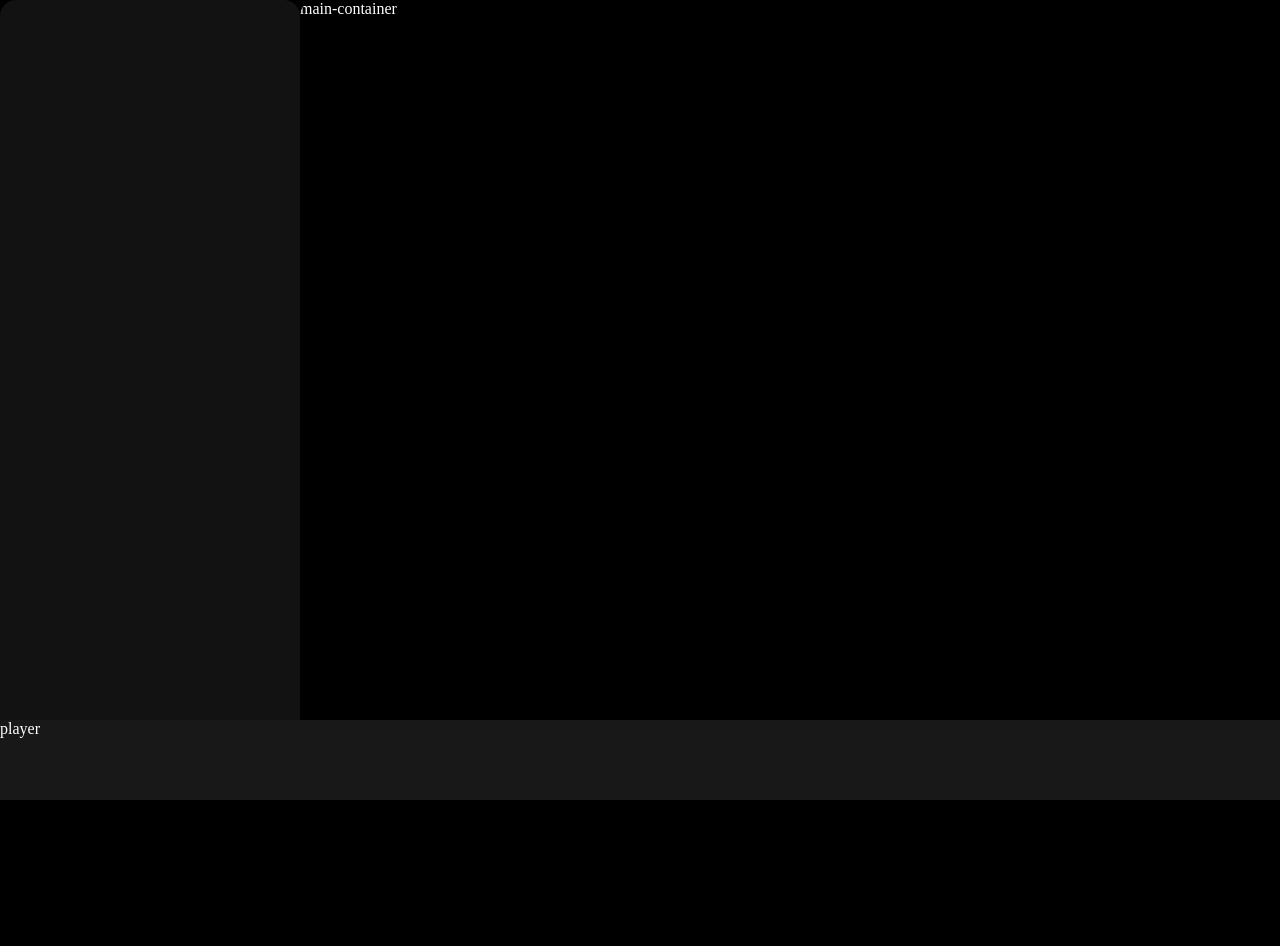
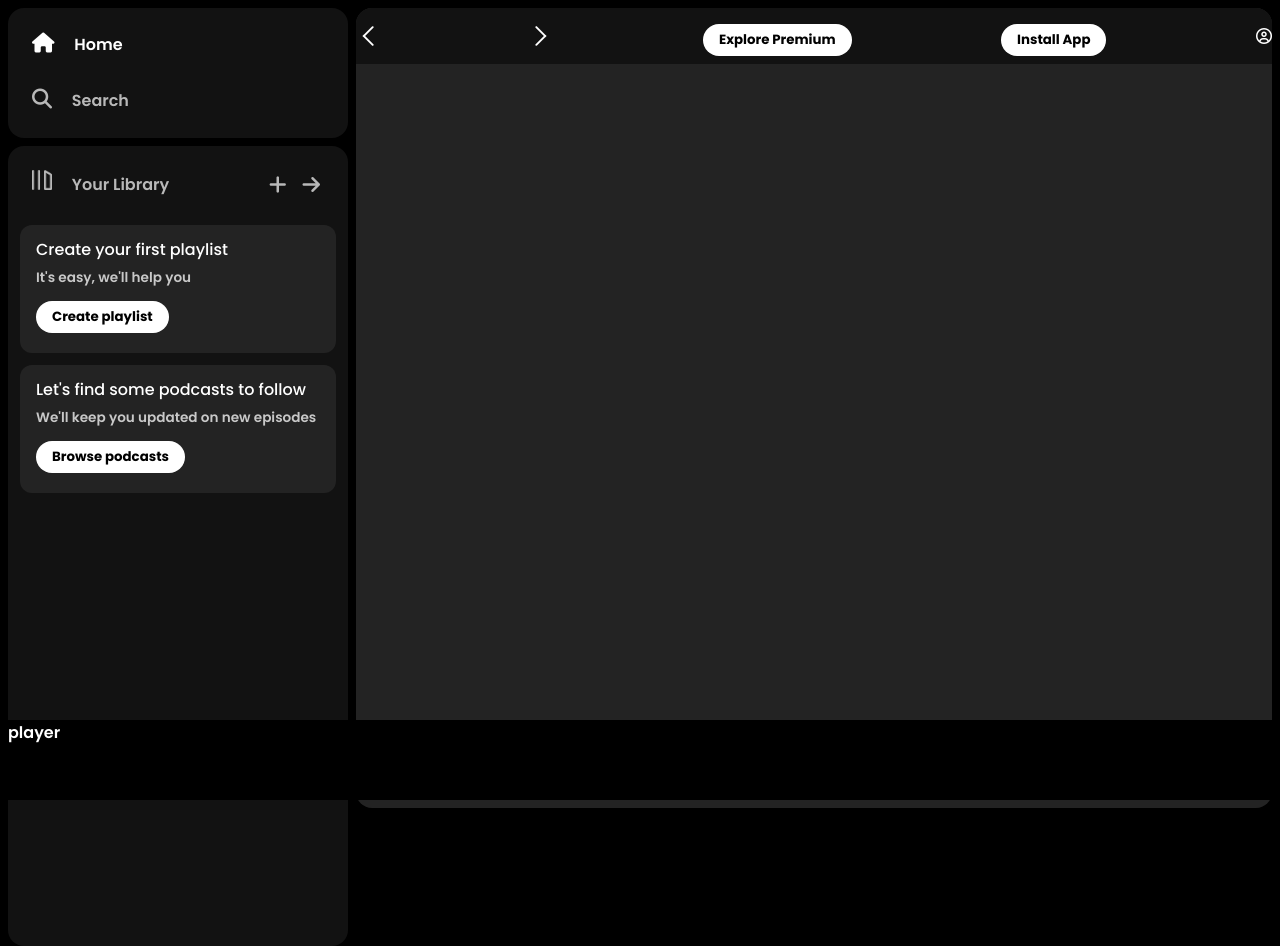
Before and after one commit to cn-gourav/Cn-Spotify, a plain HTML site: page index.html in a window 1280 px wide. Before the commit the page ends 800 px from the top, so only its background shows below. Drawn offline with Linux system fonts and the light colour scheme.

Commit message:
Add sidebar

```diff
--- a/index.html
+++ b/index.html
@@ -1,18 +1,77 @@
 <!DOCTYPE html>
-    <html lang="en">
+<html lang="en">
+
 <head>
     <meta charset="UTF-8">
-    <meta name="viewport" content="width=device-width, initial-scale=1.0">
+    <meta name="viewport" content="wclassth=device-wclassth, initial-scale=1.0">
     <title>Spotify - Web Player: Music for everyone</title>
     <link rel="stylesheet" href="style.css">
     <link rel="stylesheet" href="https://cdnjs.cloudflare.com/ajax/libs/font-awesome/6.7.2/css/all.min.css" integrity="sha512-Evv84Mr4kqVGRNSgIGL/F/aIDqQb7xQ2vcrdIwxfjThSH8CSR7PBEakCr51Ck+w+/U6swU2Im1vVX0SVk9ABhg==" crossorigin="anonymous" referrerpolicy="no-referrer" />
 
 </head>
+
 <body>
-    <main id="main">
-        <div id="sidebar"></div>
-        <div id="main-container">main-container</div>
-        <div id="player">player</div>
+    <main class="main">
+        <div class="sidebar">
+            <div class="nav">
+                <div class="nav-option" style="opacity: 1;">
+                    <i class="fa-solid fa-house"></i>
+                    <a href="#">Home</a>
+                </div>
+                <div class="nav-option">
+                    <i class="fa-solid fa-magnifying-glass"></i>
+                    <a href="#">Search</a>
+                </div>
+            </div>
+
+            <div class="library">
+                <div class="option">
+                    <div class="lib-option nav-option" >
+                        <img src="/assets/library_icon.png" alt="#">
+                        <a href="#">Your Library</a>
+                        </div>
+                    <div class="icons">
+                        <i class="fa-solid fa-plus"></i>
+                        <i class="fa-solid fa-arrow-right"></i>
+                    </div>
+                </div>
+                <div class="lib-box"></div>
+                    <div class="box">
+                        <p class="box-p1">
+                            Create your first playlist
+                        </p>
+
+                        <p class="box-p2">
+                            It's easy, we'll help you
+                    </p>
+                        <button class="badge">Create playlist</button>
+                    </div>
+                    <div class="box">
+                        <p class="box-p1">
+                            Let's find some podcasts to follow
+                        </p>
+
+                        <p class="box-p2">
+                            We'll keep you updated on new episodes
+                    </p>
+                        <button class="badge">Browse podcasts</button>
+                    </div>
+                </div>
+            </div>
+
+
+        <div class="main-container">
+            <div class="sticky-nav">
+                <img src="/assets/backward_icon.png" alt="">
+                <img src="/assets/forward_icon.png" alt="">
+                <button class="badge">Explore Premium</button>
+                <button class="badge"> <i class="fa-regulars fa-circle-down"></i>Install App</button>
+                <i class="fa-regular fa-circle-user"></i>
+            </div>
+            <div class="cards"></div>
+        </div>
+        <div class="player">player</div>
     </main>
 </body>
+
 </html>
--- a/style.css
+++ b/style.css
@@ -1,7 +1,10 @@
+@import url('https://fonts.googleapis.com/css2?family=Poppins:ital,wght@0,100;0,200;0,300;0,400;0,500;0,600;0,700;0,800;0,900;1,100;1,200;1,300;1,400;1,500;1,600;1,700;1,800;1,900&display=swap');
 *{
     margin: 0;
     padding: 0;
     box-sizing: border-box;
+    font-family: 'Poppins', Arial, Helvetica, sans-serif;
+    font-weight: 600;
 }
 
 body{
@@ -10,28 +13,143 @@ body{
     overflow: hidden;
 }
 
-#main{
+.main{
     display: flex;
     justify-content: space-between;
     height: 100vh;
+    margin: .5rem;
 }
 
-#sidebar{
-    width: 300px;
+
+.sidebar{
+    width: 340px;
     border-radius: 1rem;
-    background-color: #121212;
+    background-color: #000;
+    margin-right: .5rem;
 }
 
-#main-container{
+.main-container{
     flex: 1;
     border-radius: 1rem;
+    background: #232323;
     overflow: auto;
 }
 
-#player{
+.player{
     position: fixed;
     bottom: 0;
     width: 100%;
     height: 80px;
-    background-color: #181818;
+    background-color: .181818;
+    z-index: 99;
+    background: #000;
 }
+
+a{
+    text-decoration: none;
+    color: #fff;
+}
+
+.nav{
+    background: #121212;
+    border-radius: 1rem;
+    display: flex;
+    flex-direction: column;
+    justify-content: center;
+    height: 130px;
+    padding: 0.7rem .75rem;
+}
+
+.nav-option{
+    line-height: 2.5rem;
+    opacity: .7;
+    padding: .5rem .75rem;
+}
+
+.nav-option:hover{
+    opacity: 1;
+}
+
+.nav-option i{
+    font-size: 1.25rem;
+}
+
+.nav-option a{
+    font-size: 1rem;
+    margin-left: 1rem;
+}
+
+.library{
+    background: #121212;
+    border-radius: 1rem;
+    height: 100%;
+    margin-top: .5rem;
+    padding: 0.7rem .75rem;
+    /* padding: .5rem .75rem; */
+}
+
+.option{
+    display: flex;
+    justify-content: space-between;
+    align-items: center;
+}
+
+.lib-option img{
+    width: 1.25rem;
+    height: 1.25rem;
+}
+
+.icons {
+    display: flex;
+    font-size: 1.25rem;
+}
+
+.icons i{
+    margin-right: 1rem;
+    opacity: .7;
+}
+
+.icons i:hover{
+    opacity: 1;
+}
+
+.box{
+    height: 8rem;
+    border-radius: .75rem;
+    background: #232323;
+    margin: .75rem 0 .5rem 0;
+    padding: .75rem 1rem;
+}
+
+.box-p1{
+    font-size: 1rem;
+    font-weight: 500;
+}
+
+.box-p2{
+    font-size: .85rem;
+    padding: .35rem 0;
+    opacity: .75;
+}
+
+.badge{
+    background: #fff;
+    border: none;
+    border-radius: 100px;
+    padding: .25rem 1rem;
+    font-weight: 700;
+    margin-top: .5rem;
+    height: 2rem;
+    width: fit-content ;
+}
+
+.sticky-nav{
+    position: sticky;
+    top: 0;
+    background: #121212;
+    display: flex;
+    justify-content: space-between;
+    align-items: center;
+    padding: .5rem 0;
+    z-index: 10;
+}
```
